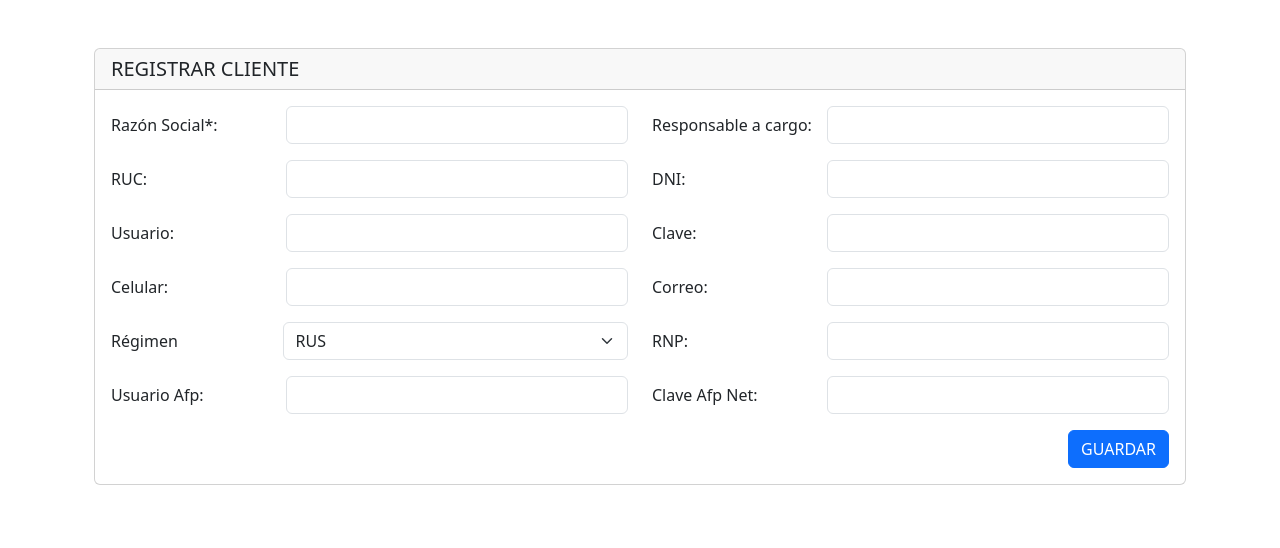
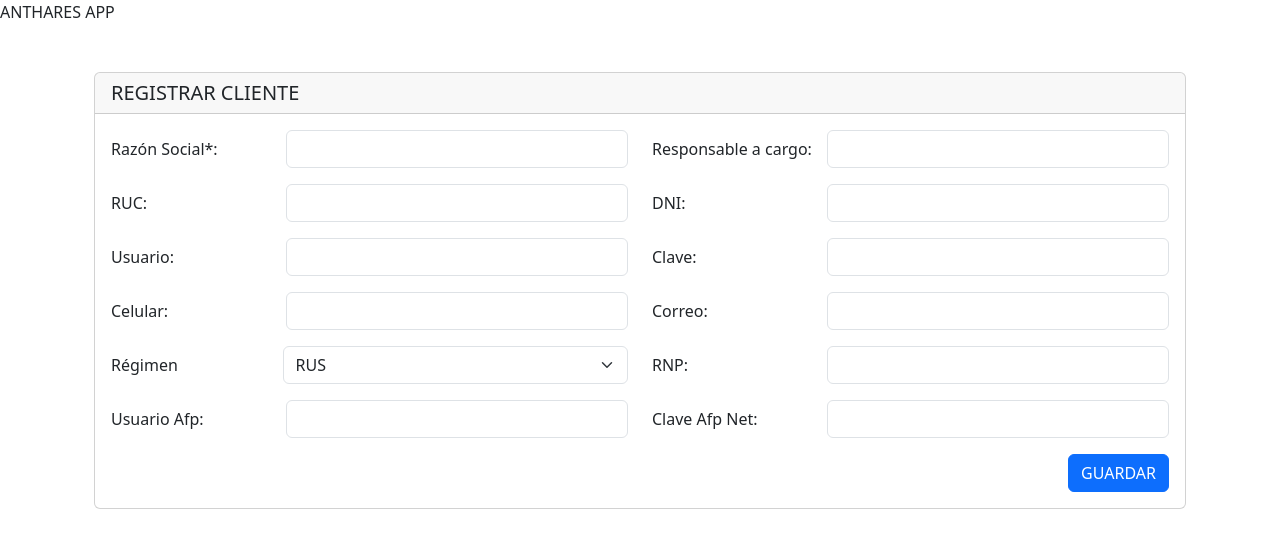
Before and after one commit to abelkevin18/anthares-app, a React (Vite) app: page /users/create in a window 1280 px wide. Shown: the top 548 px of the page. Built offline with nearby package versions, Linux system fonts and the light colour scheme.

Commit message:
demo to vercel

```diff
--- a/src/App.jsx
+++ b/src/App.jsx
@@ -6,6 +6,7 @@ function App() {
 
   return (
     <>
+      ANTHARES APP
       <div className="container">
         <AppRoutes />
       </div>
```
